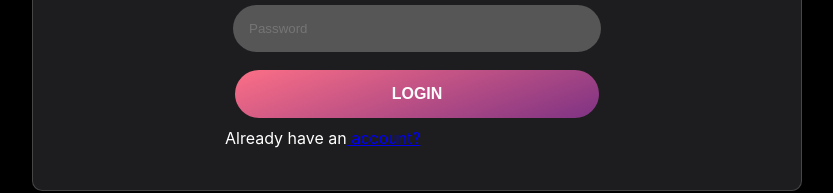
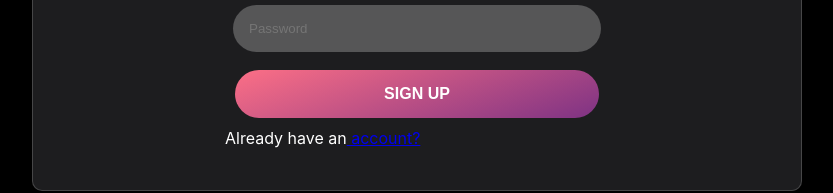
Before and after one commit to 007Steve/Music-Player-Frontend, a React (Create React App) app: page /signup in a window 1280 px wide. Shown: the part 410-603 px from the top of the page, without its empty margins (223-1056 px from the left). Built offline with nearby package versions, Linux system fonts and the light colour scheme; no server answers.

Commit message:
added  sign up texts and redirect to login

```diff
--- a/src/pages/SignUp.js
+++ b/src/pages/SignUp.js
@@ -21,7 +21,10 @@ function SignUp() {
       password,
     };
     try {
-      await axios.post("https://music-player-apps.herokuapp.com/api/signup", signUpData);
+      await axios.post(
+        "https://music-player-apps.herokuapp.com/api/signup",
+        signUpData
+      );
     } catch (error) {
       if (error.response) {
         if (error.response.data) {
@@ -31,7 +34,7 @@ function SignUp() {
       return;
     }
 
-    history.push("/dashboard");
+    history.push("/login");
   };
   return (
     <div className="signup">
@@ -66,7 +69,7 @@ function SignUp() {
             onChange={(e) => setPassword(e.target.value)}
           />
           <button type="submit" className="btn-grad">
-            Login
+            Sign Up
           </button>
           <p className="form__link">
             Already have an
```
